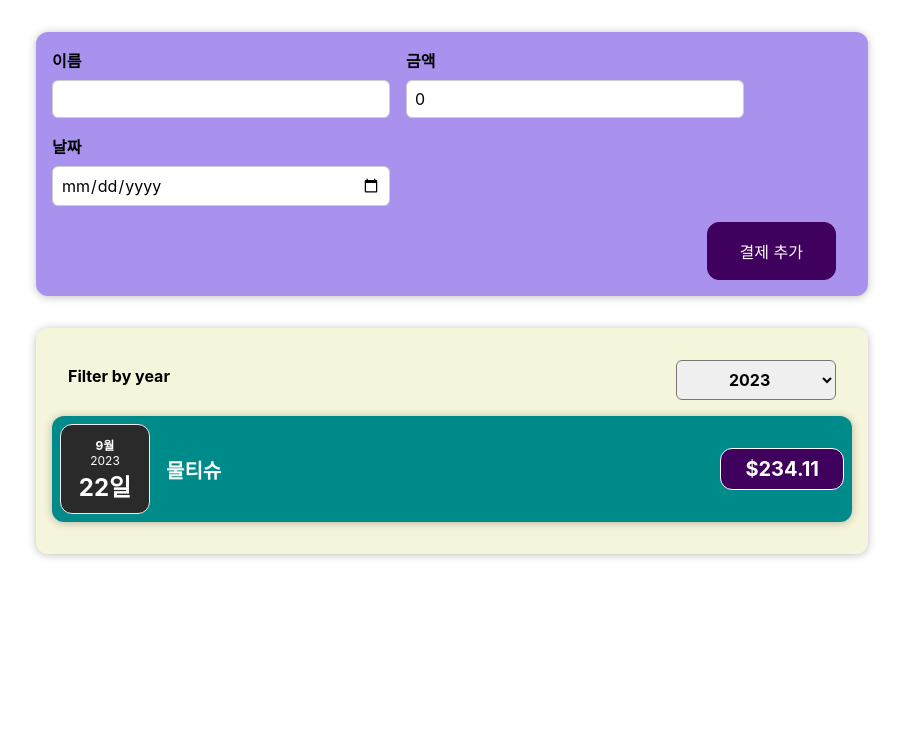
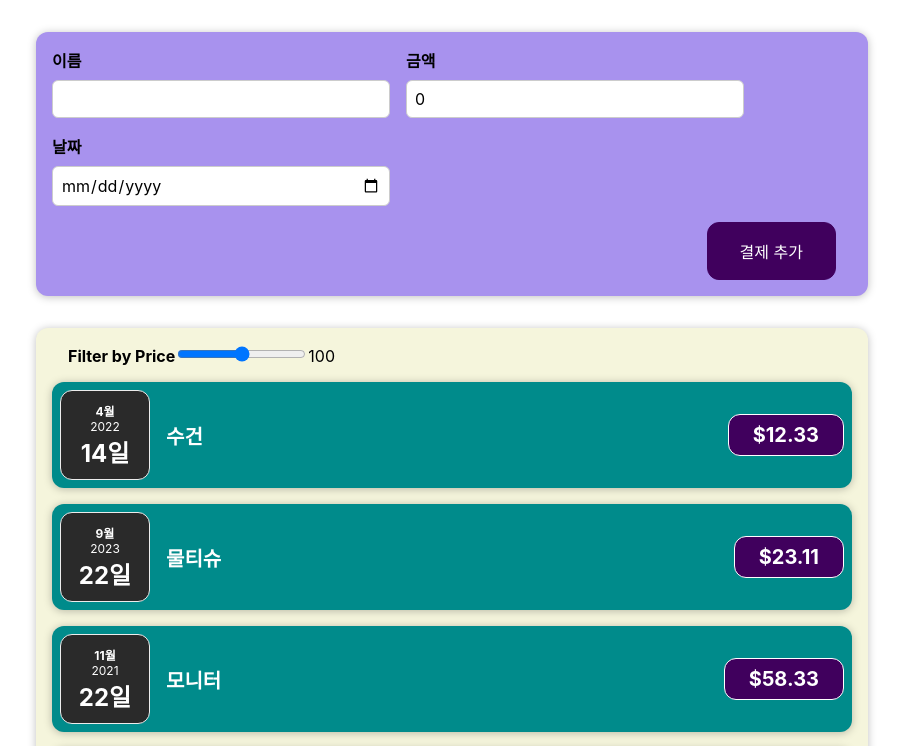
Before and after one commit to Joo215/first-react-project, a React (Create React App) app: page / in a window 1280 px wide. Shown: the top 746 px of the page, without its empty margins (188-1091 px from the left). Built offline with nearby package versions, Linux system fonts and the light colour scheme.

Commit message:
✨rangefilter
- range 변화에 따라 리스트 출력
- range 값 옆에 노출

```diff
--- a/src/App.js
+++ b/src/App.js
@@ -14,25 +14,25 @@ function App() {
     {
       id: "e2",
       title: "물티슈",
-			amount: 234.11,
+      amount: 23.11,
       date: new Date(2023, 8, 22),
     },
     {
       id: "e3",
       title: "모니터",
-			amount: 3331.33,
+      amount: 58.33,
       date: new Date(2021, 10, 22),
     },
     {
       id: "e4",
       title: "의자",
-			amount: 298,
+      amount: 96,
       date: new Date(2022, 1, 31),
     },
     {
-			id: "e4",
-			title: "의자",
-			amount: 298,
+      id: "e5",
+      title: "책상",
+      amount: 75,
       date: new Date(2021, 6, 1),
     },
   ]);
--- a/src/components/Payments/Expenses.js
+++ b/src/components/Payments/Expenses.js
@@ -4,32 +4,21 @@ import ExpenseItem from "./ExpenseItem";
 import Card from "../UI/Card";
 import "./Expenses.css";
 import ExpensesFilter from "./ExpensesFilter";
+import ExpensesRange from "./ExpensesRange";
 
 const Expenses = (props) => {
-  const [filteredYear, setFilteredYear] = useState("2023");
+  const [filterPrice, setFilterPrice] = useState(100);
 
-  const filterChangeHandler = (selectedYear) => {
-    setFilteredYear(selectedYear);
+  const rangeFilter = (selectedPrice) => {
+    setFilterPrice(selectedPrice);
   };
-
-  const filteredExpenses = props.items.filter((expense) => {
-    return expense.date.getFullYear().toString() === filteredYear;
+  const filteredExpenses = props.items.filter((item) => {
+    return item.amount <= filterPrice;
   });
-
-  // 컴포넌트 형태로 바꿔서 넣어줘야함
-  let expensesContent = <p>No Data</p>;
-  if (filteredExpenses.length > 0) {
-    expensesContent = filteredExpenses.map((item) => (
-      <ExpenseItem title={item.title} amount={item.amount} date={item.date} />
-    ));
-  }
 
   return (
     <Card className="expenses">
-      <ExpensesFilter
-        selected={filteredYear}
-        onChangeFilter={filterChangeHandler}
-      />
+      <ExpensesRange onchange={rangeFilter} />
       {filteredExpenses.length > 0 ? (
         filteredExpenses.map((item) => (
           <ExpenseItem
--- /dev/null
+++ b/src/components/Payments/ExpensesRange.js
@@ -0,0 +1,27 @@
+import React, { useState } from "react";
+import "./ExpensesFilter.css";
+
+const ExpensesRange = (props) => {
+  const [selectedRange, setSelectedRange] = useState(100);
+  const rangeHandler = (event) => {
+    const newRangeValue = event.target.value;
+    setSelectedRange(newRangeValue);
+    props.onchange(newRangeValue);
+  };
+  return (
+    <div className="expenses-filter">
+      <label>Filter by Price</label>
+      <input
+        type="range"
+        id="price"
+        name="price"
+        min="0"
+        max="100"
+        onChange={rangeHandler}
+      />
+      <span>{selectedRange}</span>
+    </div>
+  );
+};
+
+export default ExpensesRange;
```
Lines whose indentation alone changed are shown as unchanged.
